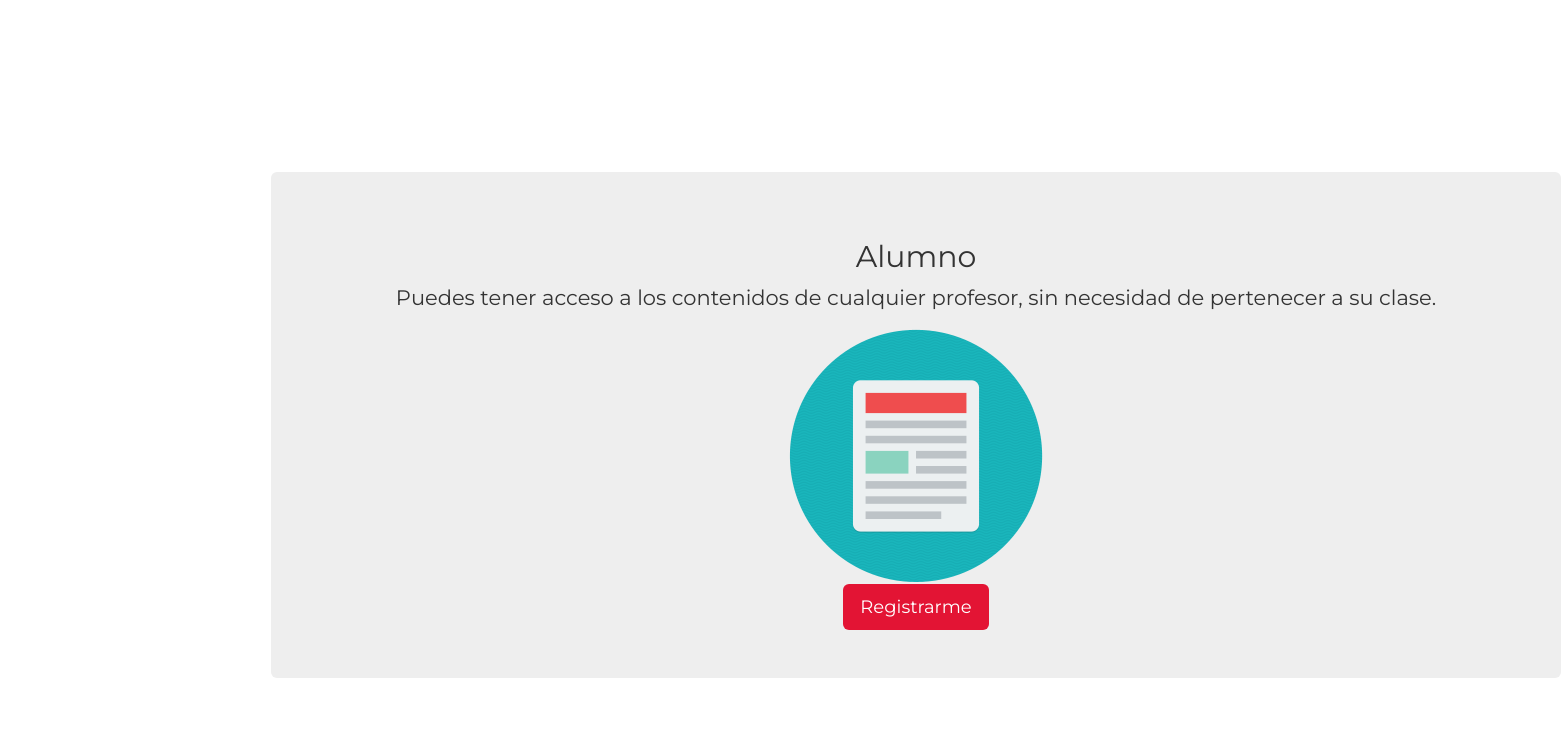
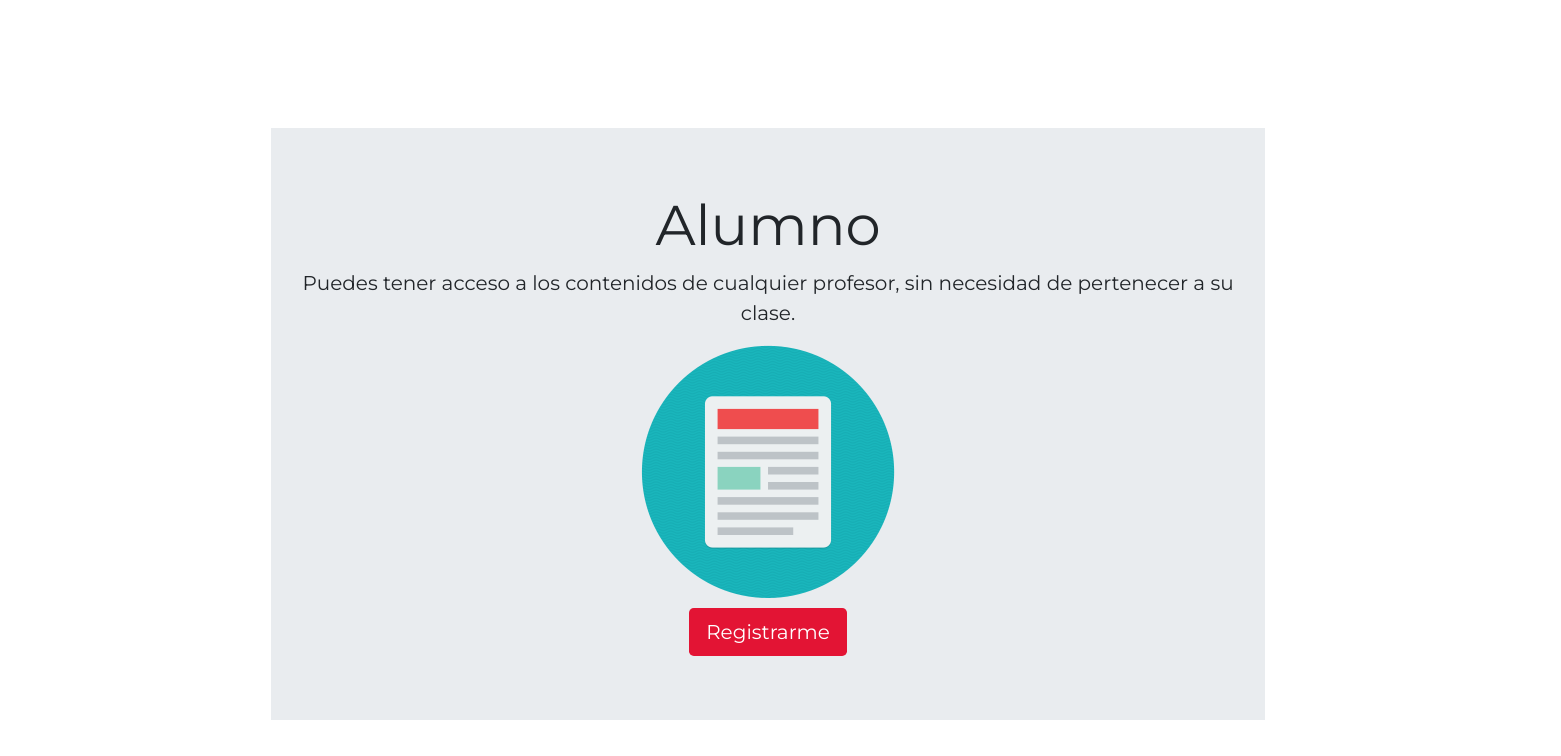
Before and after one commit to setjaf/ESCOMpartiendo, a plain HTML site: page index.html in a window 1280 px wide. Shown: the part 1560-2316 px from the top of the page, 1561 px wide, since content can reach past the window. Drawn offline with nearby package versions, Linux system fonts and the light colour scheme.

Commit message:
Agregar dependencias css y js

```diff
--- a/index.html
+++ b/index.html
@@ -9,8 +9,10 @@
 	<link rel="stylesheet" href="index.css">
 	<link href="https://fonts.googleapis.com/css?family=Rajdhani" rel="stylesheet">
 	<link href="https://fonts.googleapis.com/css?family=Montserrat" rel="stylesheet">
-	<link rel="stylesheet" href="bootstrap-4.1.1/css/bootstrap.min.css">
-	<link rel="stylesheet" href="iconfont/css/all.css">
+	<link rel="stylesheet" href="https://stackpath.bootstrapcdn.com/bootstrap/4.1.3/css/bootstrap.min.css" integrity="sha384-MCw98/SFnGE8fJT3GXwEOngsV7Zt27NXFoaoApmYm81iuXoPkFOJwJ8ERdknLPMO" crossorigin="anonymous">
+	<link rel="stylesheet" href="https://use.fontawesome.com/releases/v5.3.1/css/all.css" integrity="sha384-mzrmE5qonljUremFsqc01SB46JvROS7bZs3IO2EmfFsd15uHvIt+Y8vEf7N7fWAU" crossorigin="anonymous">
+	<!--<link rel="stylesheet" href="bootstrap-4.1.1/css/bootstrap.min.css">-->
+	<!--<link rel="stylesheet" href="iconfont/css/all.css">-->
 
 </head>
 
@@ -95,7 +97,7 @@
 
 			<div id="alumno" class="compartir">
 
-				<div class="jumbotron jumbotron-fluid">
+				<div class="jumbotron jumbotron-fluid w-100">
 				  <div class="container justify-content-center">
 				    <h2 class="display-4">Alumno</h2>
 				    <p class="lead">Puedes tener acceso a los contenidos de cualquier profesor, sin necesidad de pertenecer a su clase.</p>
@@ -187,7 +189,8 @@
 
 	<script src="https://code.jquery.com/jquery-3.3.1.slim.min.js" integrity="sha384-q8i/X+965DzO0rT7abK41JStQIAqVgRVzpbzo5smXKp4YfRvH+8abtTE1Pi6jizo" crossorigin="anonymous"></script>
 	<script src="https://cdnjs.cloudflare.com/ajax/libs/popper.js/1.14.3/umd/popper.min.js" integrity="sha384-ZMP7rVo3mIykV+2+9J3UJ46jBk0WLaUAdn689aCwoqbBJiSnjAK/l8WvCWPIPm49" crossorigin="anonymous"></script>
-	<script src="bootstrap-4.1.1/js/bootstrap.min.js"></script>
+	<script src="https://stackpath.bootstrapcdn.com/bootstrap/4.1.3/js/bootstrap.min.js" integrity="sha384-ChfqqxuZUCnJSK3+MXmPNIyE6ZbWh2IMqE241rYiqJxyMiZ6OW/JmZQ5stwEULTy" crossorigin="anonymous"></script>
+	<!--<script src="bootstrap-4.1.1/js/bootstrap.min.js"></script>-->
 
 </body>
 
```
